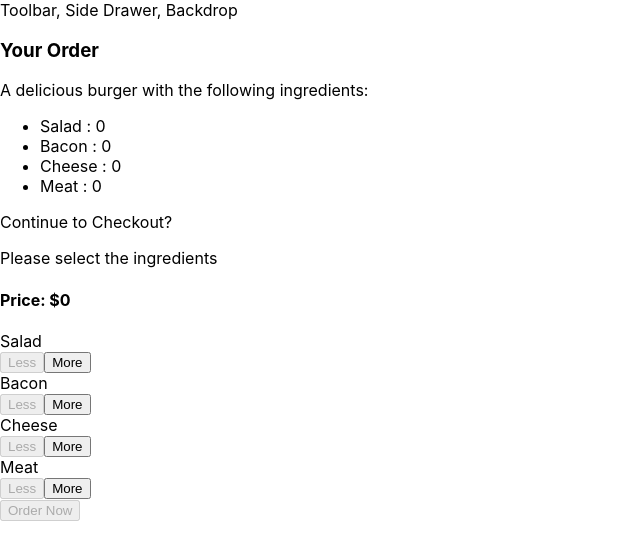
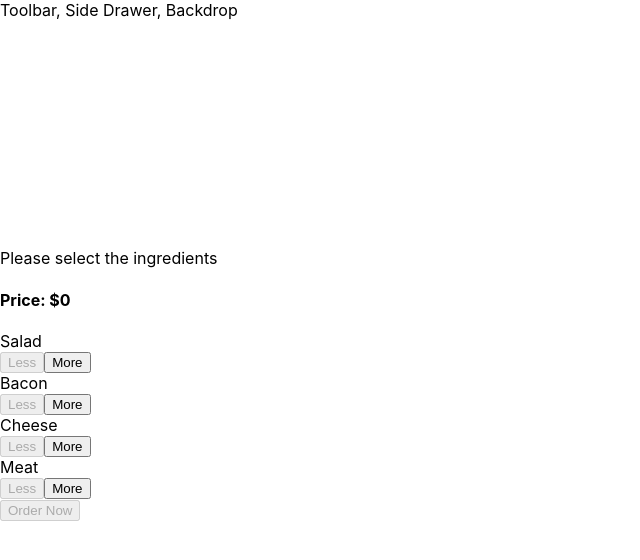
Before and after one commit to theyworker/custom-burger, a React app: page / in a window 1280 px wide. Shown: the top 560 px of the page, without its empty margins (0-640 px from the left). Built offline with nearby package versions, Linux system fonts and the light colour scheme.

Commit message:
Modal showing after order click

```diff
--- a/src/component/Burger/BuildControls/BuildControls.js
+++ b/src/component/Burger/BuildControls/BuildControls.js
@@ -18,7 +18,8 @@ const BuildControls = (props) =>(
             removed={() => props.ingredientsRemoved(ctrl.type)}
             disabled={props.disabled[ctrl.type]}/>
         ))}
-    <button className={classes.OrderButton} disabled={!props.purchasable}>Order Now </button>
+    <button className={classes.OrderButton} disabled={!props.purchasable}
+    onClick={props.ordered}>Order Now </button>
     </div>
 )
 
--- a/src/component/Burger/OrderSummary/OrderSummary.js
+++ b/src/component/Burger/OrderSummary/OrderSummary.js
@@ -5,7 +5,7 @@ const orderSummary = (props) => {
     const ingredientSummary = Object.keys(props.ingredients)
         .map(igKey => {
             return (
-                <li>
+                <li key={igKey}>
                     <span style={{ textTransform: 'capitalize' }}>
                         {igKey} </span> : {props.ingredients[igKey]}
                 </li>);
--- a/src/component/UI/Modal/Modal.js
+++ b/src/component/UI/Modal/Modal.js
@@ -2,7 +2,11 @@ import React from 'react';
 import classes from './Modal.css'
 
 const Modal = props => (
-    <div className={classes.Modal}>
+    <div className={classes.Modal}
+    style={{
+        transform: props.show ? 'translateY(0)' : 'translateY(-100vh)',
+        opacity: props.show ? '1' : '0',
+    }}>
         {props.children}
     </div>
 );
--- a/src/containers/BurgerBuilder/BurgerBuilder.js
+++ b/src/containers/BurgerBuilder/BurgerBuilder.js
@@ -22,7 +22,8 @@ class BurgerBuilder extends Component {
         },
 
         totalPrice: 0,
-        purchasable: false
+        purchasable: false,
+        purchasing: false
     };
 
     addIngredientsHandler = (type) => {
@@ -69,6 +70,9 @@ class BurgerBuilder extends Component {
         this.setState({ purchasable: sum > 0 })
     }
 
+    purchaseHandler = () => {
+        this.setState({purchasing: true})
+    }
 
 
     render() {
@@ -78,7 +82,7 @@ class BurgerBuilder extends Component {
 
         return (
             <Aux>
-                <Modal>
+                <Modal show={this.state.purchasing}>
                     <OrderSummary ingredients={this.state.ingredients}/>
                 </Modal>
                 <Burger ingredients={this.state.ingredients} />
@@ -87,6 +91,7 @@ class BurgerBuilder extends Component {
                     ingredientsRemoved={this.removeIngredientsHandler}
                     disabled={disabledInfo}
                     price={this.state.totalPrice}
+                    ordered={this.purchaseHandler}
                     purchasable={this.state.purchasable} />
             </Aux>
         );
```
